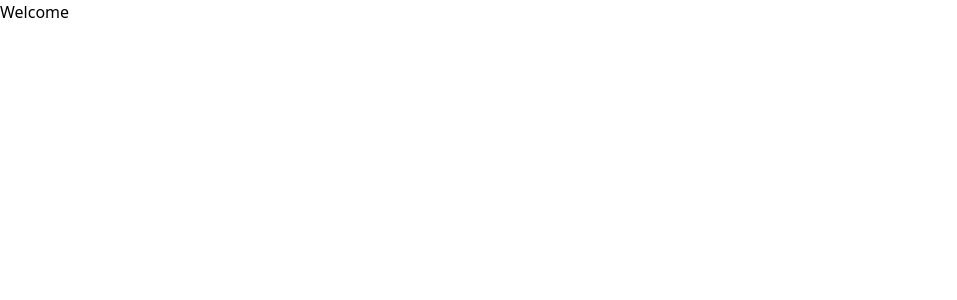
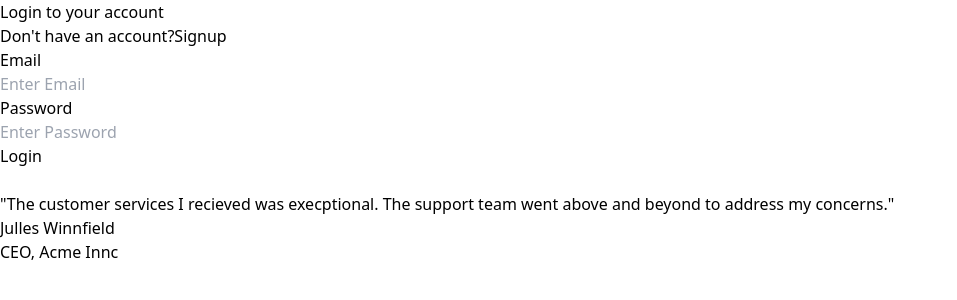
Before and after one commit to FatimaIrshad123/Blogging-App, a React (Vite) app in the folder frontend/: page / in a window 1280 px wide. Shown: the top 300 px of the page, without its empty margins (0-957 px from the left). Built offline with nearby package versions, Linux system fonts and the light colour scheme.

Commit message:
Updated Routes

```diff
--- a/frontend/src/App.tsx
+++ b/frontend/src/App.tsx
@@ -10,8 +10,7 @@ function App() {
     <div>
       <BrowserRouter>
           <Routes>
-            <Route path="/" element={<div>Welcome</div>} />
-            <Route path="/signin" element={<Signin />} />
+            <Route path="/" element={<Signin />} />
             <Route path="/signup" element={<Signup />} />
             <Route path="/blogs" element={<Blogs />}/>
             <Route path="/createBlogs" element={<Createblogs/>}/>
```
